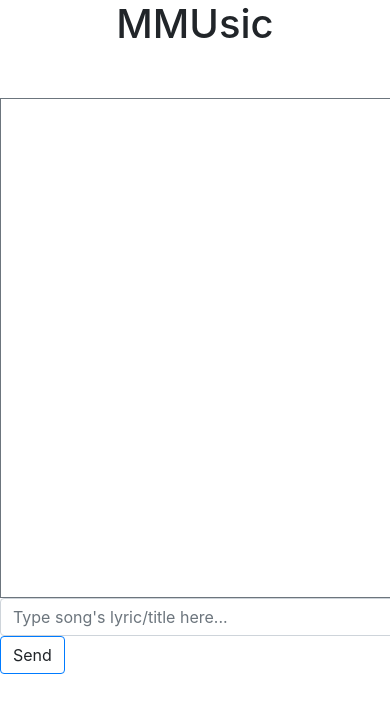
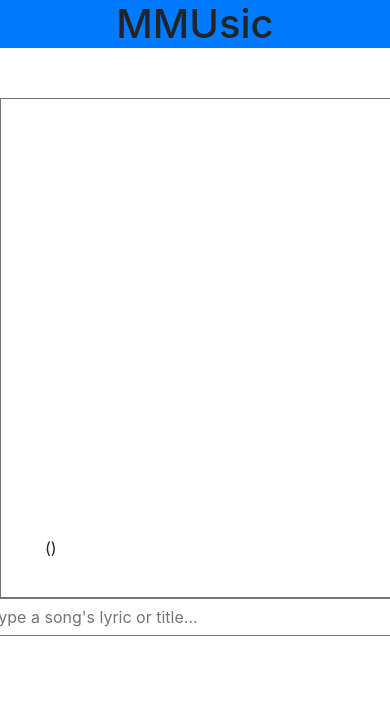
Before and after one commit to Zeotical/MMUsic-TC2L-03, a Flask app: page / in a window 390 px wide; the page is wider, and only the part inside the window is pictured. Shown: the top 713 px of that part. Run offline with Flask 3, Linux system fonts and the light colour scheme; data that the repository does not hold is empty; some libraries are stand-ins or nearby versions.

Commit message:
Lines change

```diff
--- a/main.py
+++ b/main.py
@@ -1,13 +1,39 @@
-from flask import Flask, render_template
+from flask import Flask, render_template, request
 from flask_socketio import SocketIO, emit
+from flask_mysqldb import MySQL
 
 app = Flask(__name__)
+app.config['MYSQL_HOST'] = 'localhost'
+app.config['MYSQL_USER'] = 'root'
+app.config['MYSQL_PASSWORD'] = ''
+app.config['MYSQL_DB'] = 'chat'
+
+mysql = MySQL(app)
 app.config['SECRET_KEY'] = 'chatroom1234'
 socketio = SocketIO(app)
 
-@app.route('/')
+@app.route('/', methods=['GET', 'POST'])
 def chat():
-    return render_template('chat.html')
+    cur = mysql.connection.cursor()
+    cur.execute("SELECT Lyrics FROM songs WHERE Lyrics = %s")
+    mysql.connection.commit()
+    fetchdata = cur.fetchall()
+    cur.close()
+    if request.method == "POST":
+        message = request.form['message']
+        if message:
+            cur = mysql.connection.cursor()
+            cur.execute("INSERT INTO message (content) VALUES (%s)" , (message,))
+            mysql.connection.commit()
+    try:
+        cur.execute("SELECT * FROM messages")
+        mysql.connection.commit()
+        messages = cur.fetchall()
+    except Exception as e:
+        print(f"Error fetching messages: {e}")
+
+    cur.close()
+    return render_template('chat.html', data=fetchdata)
 
 @socketio.on('joined')
 def handle_joined(data):
--- a/static/chat.js
+++ b/static/chat.js
@@ -10,12 +10,12 @@ $(function(){
     });
 
     $('#send').click(function() {
-        var message = $('#txt').val();
+        var message = $('#text').val();
         socket.emit('text', {text: message});
-        $('#txt').val('');
+        $('#text').val('');
     });
 
-    $('#txt').on('keypress', function(e) {
+    $('#text').on('keypress', function(e) {
         if(e.which === 13) {
             $('#send').click();
         }
--- a/templates/chat.html
+++ b/templates/chat.html
@@ -5,17 +5,26 @@
 {% endblock %}
 
 {% block body %}
-<div class="container">
-    <div class="page-header">
-        <h1 style="text-align:center;">MMUsic</h1>
+<div class="container; bg-primary">
+    <div class="pg-header;">
+        <h1 style="text-align:center">MMUsic</h1>
     </div>
 </div>
 <div id="chat-window" class="card-body overflow-auto border border-secondary border-1; mx-auto" style="width: 1000px; height: 500px; margin-top: 50px;">
-    <ul id="messages" class="list-unstyled"></ul>
+    <form method="POST">
+        <ul id="messages" class="list-unstyled">{{messages}}</ul>
+    </form>
 </div>
-<div class="form-group; mx-auto" style="width: 1000px">
-    <input type="text" class="form-control" id="txt" placeholder="Type song's lyric/title here...">
-    <button type="submit" class="btn btn-default; border border-primary" id="send">Send</button>
+<div class="search-box; mx-auto" style="width: 1000px">
+    <div class="row">
+            <input type="text" name="text" placeholder="Type a song's lyric or title..." style="width: 900px" id="text" autocomplete="off"/>
+            <button type="submit" class="btn btn-default; border border-primary" id="send">Send</button>
+    </div>
+    <div class="col-md-5" style="position:relative; margin-top:-100px; margin-left:-10px">
+        <div class="list-group" id="show-list">
+            <ul>{{data}}</ul>
+        </div>
+    </div>
 </div>
 <script src="https://code.jquery.com/jquery-3.6.0.min.js"></script>
 <script src="https://cdn.socket.io/4.0.0/socket.io.min.js"></script>
```
